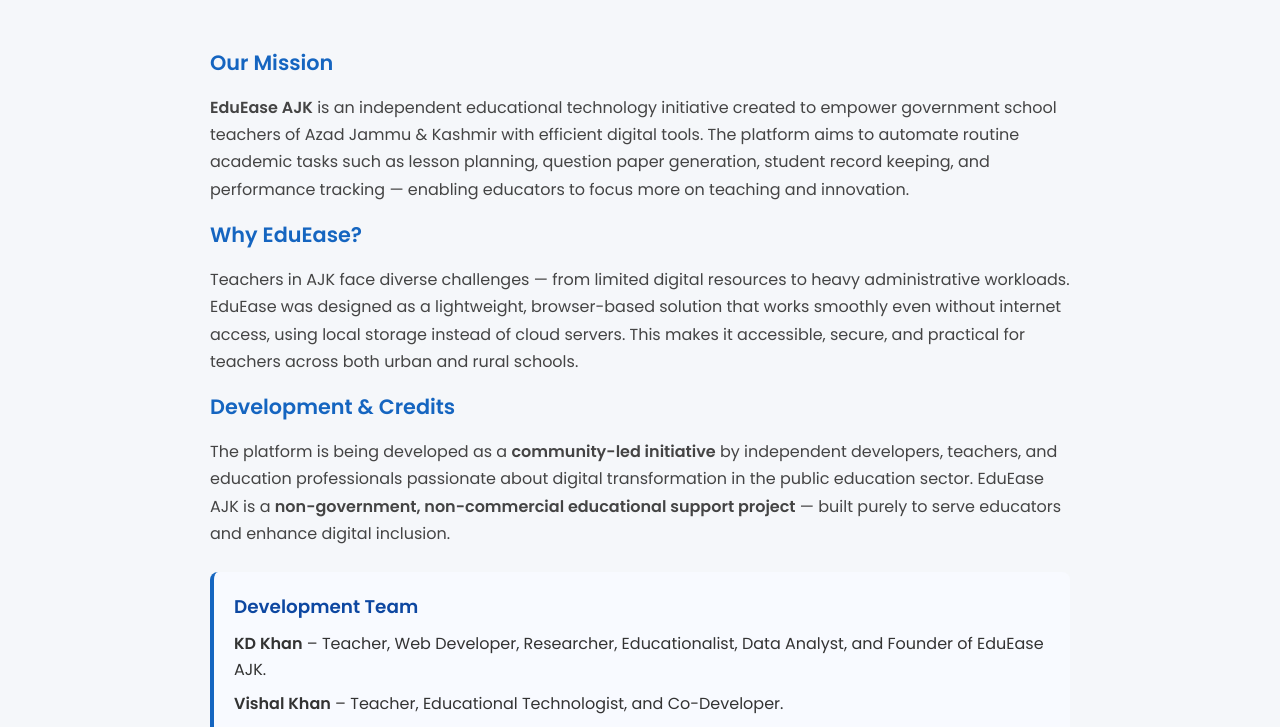
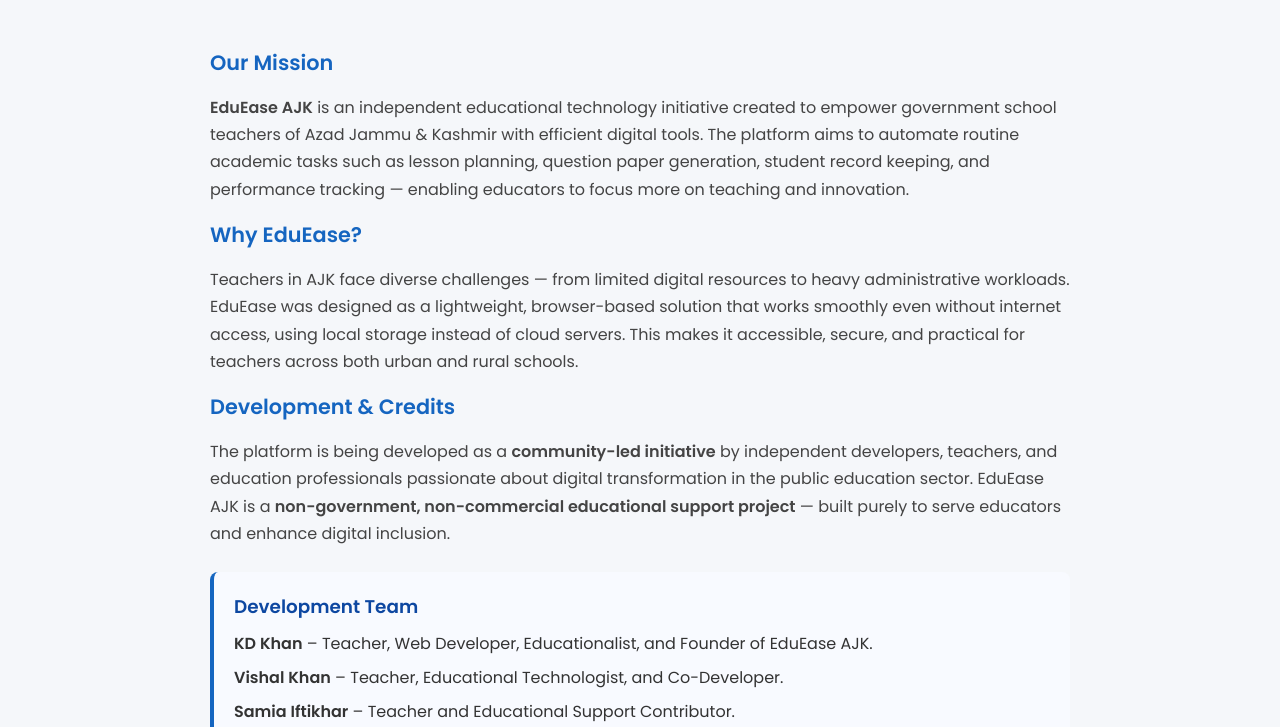
Before and after one commit to rcdotopi-eng/ttooles, a plain HTML site: page about.html in a window 1280 px wide. Shown: the part 70-797 px from the top of the page. Drawn offline with Linux system fonts and the light colour scheme.

Commit message:
Update about.html

```diff
--- a/about.html
+++ b/about.html
@@ -68,7 +68,7 @@
     <div class="team">
       <h3>Development Team</h3>
 
-      <div class="member"><strong>KD Khan</strong> – Teacher, Web Developer, Researcher, Educationalist, Data Analyst, and Founder of EduEase AJK.</div>
+      <div class="member"><strong>KD Khan</strong> – Teacher, Web Developer, Educationalist, and Founder of EduEase AJK.</div>
       <div class="member"><strong>Vishal Khan</strong> – Teacher, Educational Technologist, and Co-Developer.</div>
       <div class="member"><strong>Samia Iftikhar</strong> – Teacher and Educational Support Contributor.</div>
       <div class="member"><strong>Iqra Khan</strong> – Data Entry Expert and Assistant Developer.</div>
```
